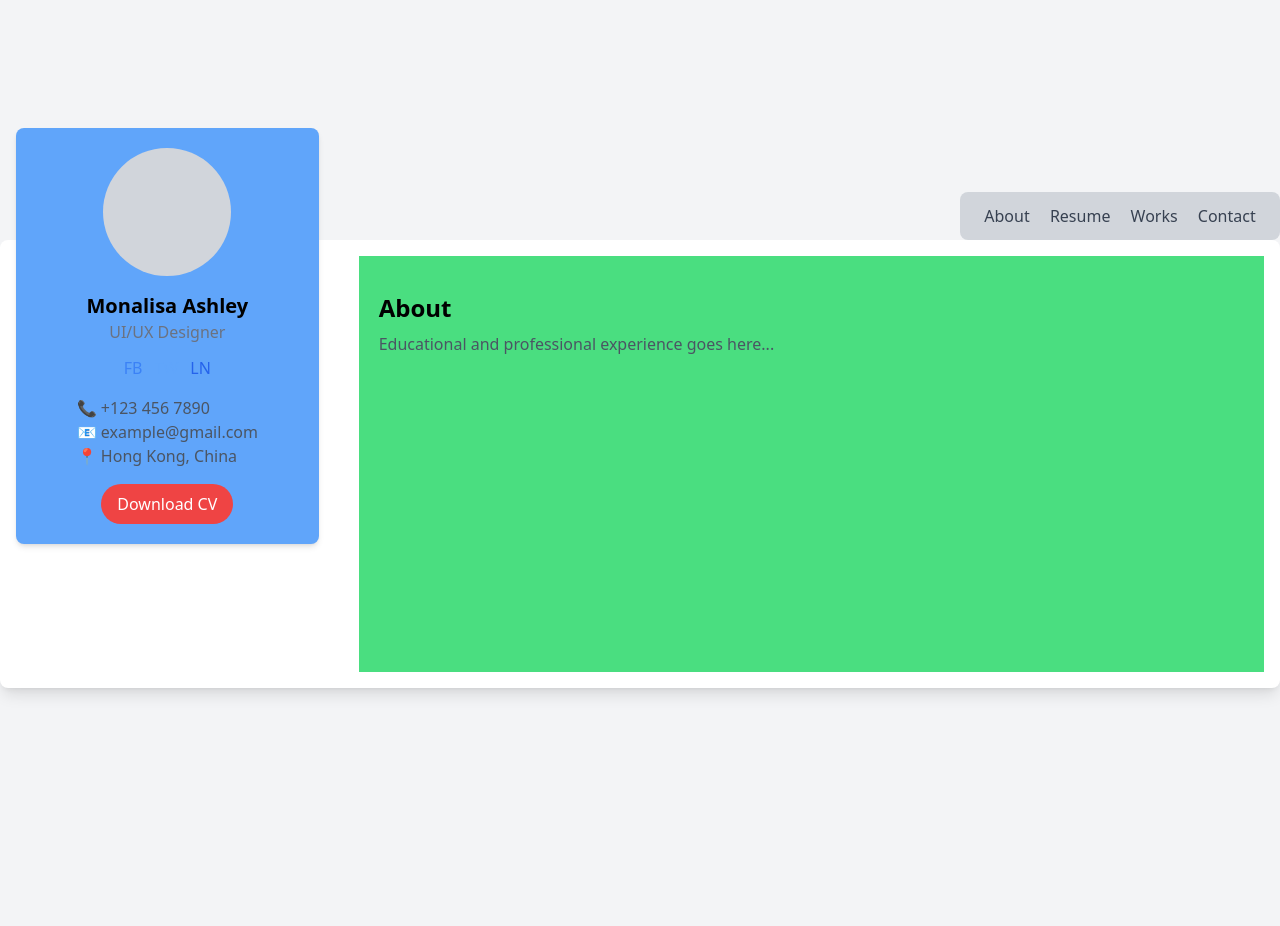
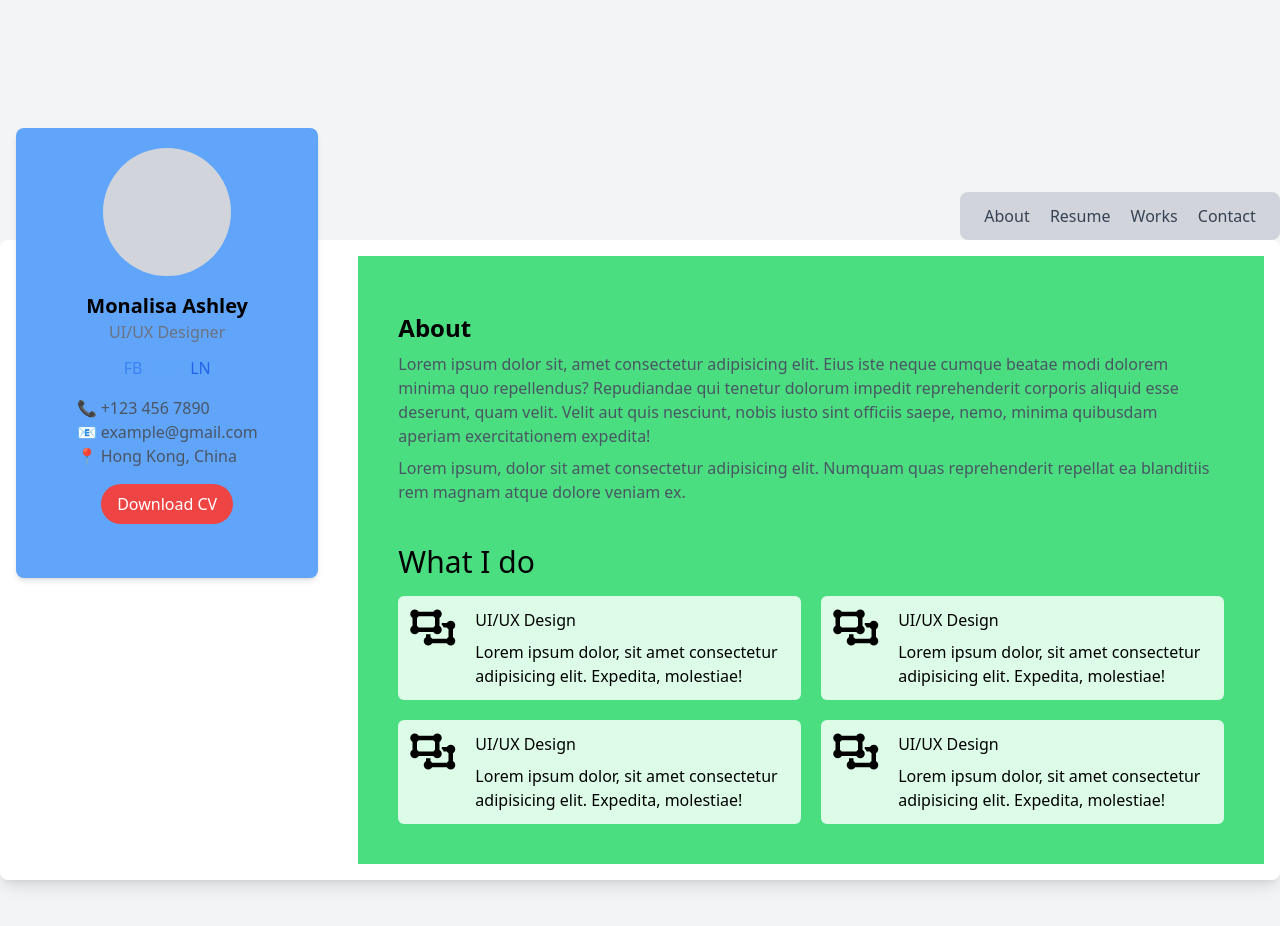
Before and after one commit to Umme-Nahida/personal-portfolio, a plain HTML site: page index.html in a window 1280 px wide. Drawn offline with nearby package versions, Linux system fonts and the light colour scheme.

Commit message:
create home page

```diff
--- a/index.html
+++ b/index.html
@@ -6,11 +6,12 @@
     <meta name="viewport" content="width=device-width, initial-scale=1.0">
     <title>Portfolio - Resume</title>
     <script src="https://cdn.tailwindcss.com"></script>
+    <link rel="stylesheet" href="https://cdnjs.cloudflare.com/ajax/libs/font-awesome/6.7.2/css/all.min.css" integrity="sha512-Evv84Mr4kqVGRNSgIGL/F/aIDqQb7xQ2vcrdIwxfjThSH8CSR7PBEakCr51Ck+w+/U6swU2Im1vVX0SVk9ABhg==" crossorigin="anonymous" referrerpolicy="no-referrer" />
 </head>
 
 <body class="bg-gray-100 w-[100%] max-w-[1280px] mx-auto min-h-screen m-48">
         <!-- Navigation Bar (Same) -->
-        <div class=" flex justify-end items-center">
+        <div class="flex justify-end items-center">
             <nav class="w-80 space-x-4 text-center bg-gray-300 p-3 rounded-lg sticky top-0 z-50">
                 <a href="index.html" class="text-gray-700 active:text-blue-600">About</a>
                 <a href="resume.html" class="text-gray-700 active:text-blue-600">Resume</a>
@@ -22,7 +23,7 @@
         <!-- user profile and other pages -->
         <div class="lg:relative p-4 bg-white shadow-lg rounded-lg flex gap-10">
             <!-- Sidebar -->
-            <aside class="relative -top-32 w-1/4 bg-blue-400 p-5 rounded-lg shadow-md">
+            <aside class="relative -top-32 w-1/4 max-h-[450px] bg-blue-400 p-5 rounded-lg shadow-md">
                 <div class="flex flex-col items-center">
                     <div class="w-32 h-32 bg-gray-300 rounded-full"></div>
                     <h2 class="text-xl font-semibold mt-4">Monalisa Ashley</h2>
@@ -45,11 +46,55 @@
             </aside>
 
             <!-- Main Content -->
-            <main class="w-3/4 p-5 bg-green-400">
+            <main class="w-3/4 p-10 bg-green-400">
                 <!-- Page Specific Content -->
                 <section class="mt-4">
                     <h1 class="text-2xl font-bold">About</h1>
-                    <p class="text-gray-600 mt-2">Educational and professional experience goes here...</p>
+                    <p class="text-gray-600 mt-2">Lorem ipsum dolor sit, amet consectetur adipisicing elit. Eius iste neque cumque beatae modi dolorem minima quo repellendus? Repudiandae qui tenetur dolorum impedit reprehenderit corporis aliquid esse deserunt, quam velit. Velit aut quis nesciunt, nobis iusto sint officiis saepe, nemo, minima quibusdam aperiam exercitationem expedita! </p>
+                    <p class="text-gray-600 mt-2">
+                       Lorem ipsum, dolor sit amet consectetur adipisicing elit. Numquam quas reprehenderit repellat ea blanditiis rem magnam atque dolore veniam ex.
+                    </p>
+                </section>
+
+                <!-- what I do -->
+                <section class="mt-10">
+                  <h1 class="mb-4 text-xl md:text-xl lg:text-3xl">What I do </h1>
+
+                <!-- parent container -->
+                 <div class="grid grid-cols-1 md:grid-cols-1 lg:grid-cols-2 gap-5">
+                    <!-- card -->
+                    <div class="bg-green-100 flex justify-between items-start gap-x-5 p-3 rounded-md">
+                      <i class="fa-solid text-4xl fa-object-ungroup"></i>
+                       <div class="space-y-2" >
+                         <h1>UI/UX Design</h1>
+                         <p>Lorem ipsum dolor, sit amet consectetur adipisicing elit. Expedita, molestiae!</p>
+                       </div>
+                    </div>
+                    <!-- card -->
+                    <div class="bg-green-100 flex justify-between items-start gap-x-5 p-3 rounded-md">
+                      <i class="fa-solid text-4xl fa-object-ungroup"></i>
+                       <div class="space-y-2" >
+                         <h1>UI/UX Design</h1>
+                         <p>Lorem ipsum dolor, sit amet consectetur adipisicing elit. Expedita, molestiae!</p>
+                       </div>
+                    </div>
+                    <!-- card -->
+                    <div class="bg-green-100 flex justify-between items-start gap-x-5 p-3 rounded-md">
+                      <i class="fa-solid text-4xl fa-object-ungroup"></i>
+                       <div class="space-y-2" >
+                         <h1>UI/UX Design</h1>
+                         <p>Lorem ipsum dolor, sit amet consectetur adipisicing elit. Expedita, molestiae!</p>
+                       </div>
+                    </div>
+                    <!-- card -->
+                    <div class="bg-green-100 flex justify-between items-start gap-x-5 p-3 rounded-md">
+                      <i class="fa-solid text-4xl fa-object-ungroup"></i>
+                       <div class="space-y-2" >
+                         <h1>UI/UX Design</h1>
+                         <p>Lorem ipsum dolor, sit amet consectetur adipisicing elit. Expedita, molestiae!</p>
+                       </div>
+                    </div>
+                 </div>
                 </section>
             </main>
         </div>
```
Also changed, not shown: tailwind.config.js (deleted, +0 -8 lines).
